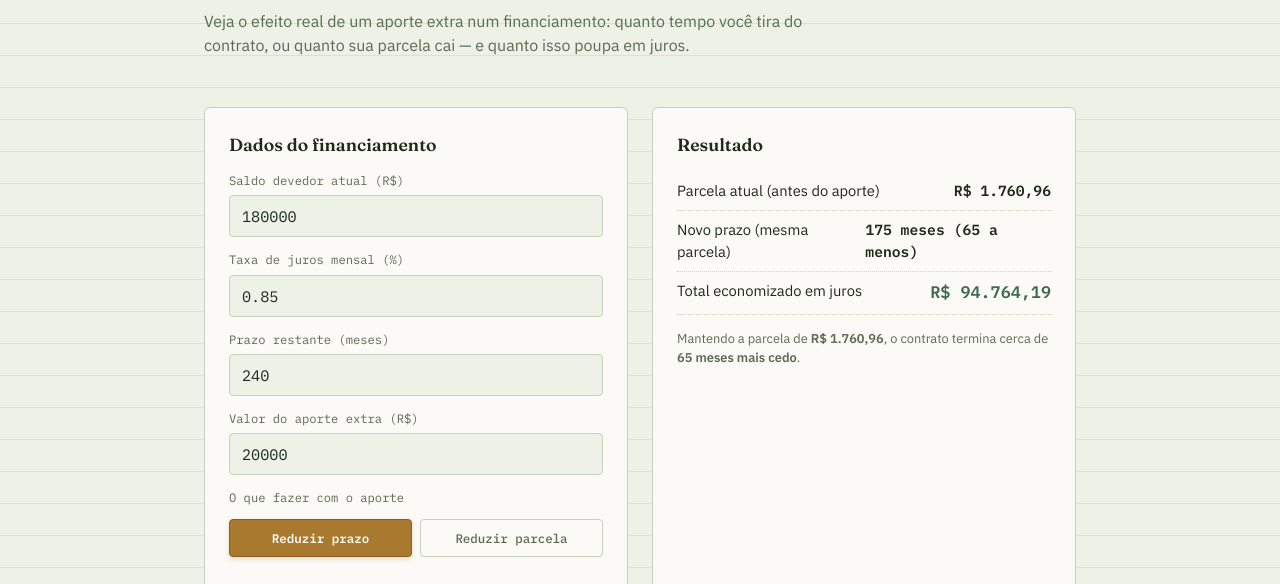
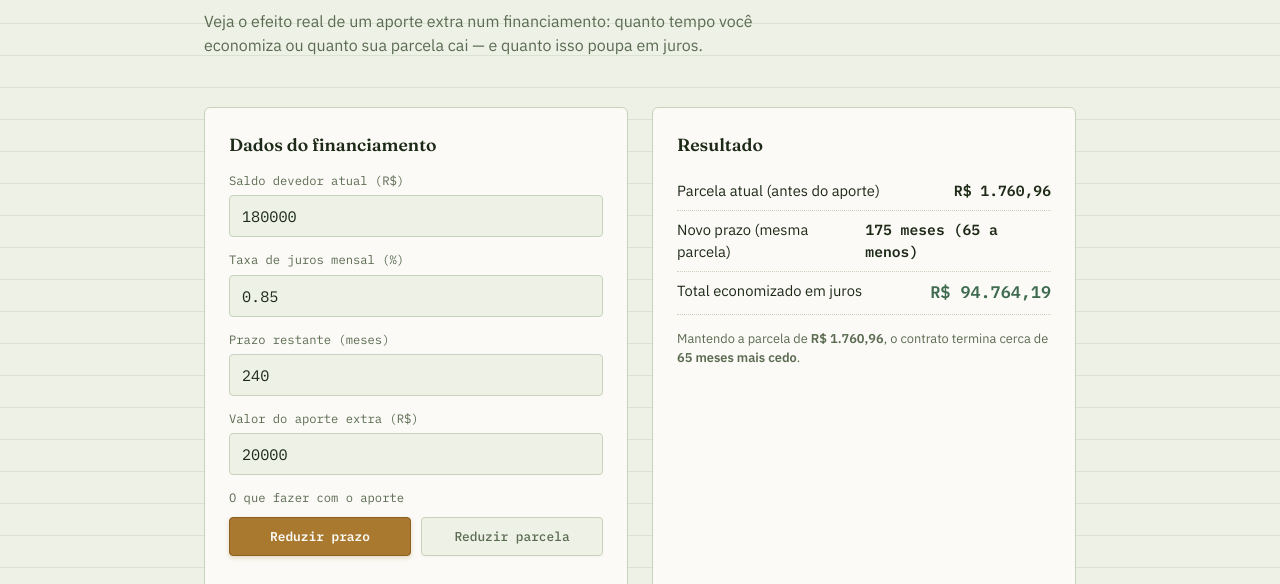
Before and after one commit to JeremiasPinheiro/razao-financas, a plain HTML site: page amortizacao-extra.html in a window 1280 px wide. Shown: the part 360-944 px from the top of the page. Drawn offline with Linux system fonts and the light colour scheme.

Commit message:
Refactor toggle button styles and update text

```diff
--- a/amortizacao-extra.html
+++ b/amortizacao-extra.html
@@ -49,41 +49,42 @@ label:first-of-type{ margin-top:0; }
 input[type=number],select{ width:100%; padding:10px 12px; font-family:'IBM Plex Mono',monospace; background:var(--paper); border:1.5px solid var(--paper-line); border-radius:4px; color:var(--ink); font-size:0.95rem; }
 input[type=number]:focus,select:focus{ outline:none; border-color:var(--brass); }
 
-/* ---------- ESTILIZAÇÃO DO TOGGLE / BOTÕES DE FUNÇÕES ---------- */
+/* ---------- ESTILIZAÇÃO COMPLETA DA CLASSE TOGGLE (BOTÕES) ---------- */
 .toggle {
   display: flex !important;
-  gap: 8px !important;
-  flex-wrap: wrap !important;
-  margin: 12px 0 !important;
+  gap: 10px !important;
+  margin: 10px 0 18px !important;
+  width: 100% !important;
 }
 
 .toggle button {
   flex: 1 !important;
+  display: inline-block !important;
   font-family: 'IBM Plex Mono', monospace !important;
-  font-size: 0.78rem !important;
+  font-size: 0.8rem !important;
   font-weight: 500 !important;
   padding: 10px 14px !important;
-  background: var(--card) !important;
+  text-align: center !important;
+  background-color: var(--paper) !important;
   color: var(--ink-soft) !important;
   border: 1.5px solid var(--paper-line) !important;
   border-radius: 4px !important;
   cursor: pointer !important;
-  text-decoration: none !important;
-  transition: all 0.2s ease !important;
-  box-shadow: 0 1px 2px rgba(0,0,0,0.04) !important;
+  transition: all 0.2s ease-in-out !important;
+  box-shadow: 0 1px 2px rgba(0,0,0,0.03) !important;
 }
 
-/* Efeito Hover */
+/* Efeito Hover (passar o mouse) */
 .toggle button:hover {
-  background: var(--paper) !important;
+  background-color: var(--card) !important;
   color: var(--ink) !important;
   border-color: var(--brass) !important;
   transform: translateY(-1px) !important;
 }
 
-/* Estado Ativo (.on) */
+/* Botão Selecionado (.on) */
 .toggle button.on {
-  background: var(--brass) !important;
+  background-color: var(--brass) !important;
   color: var(--card) !important;
   border-color: var(--brass-dark) !important;
   font-weight: 600 !important;
@@ -130,7 +131,7 @@ article p{ margin:0 0 14px; }
   <section class="hero">
     <div class="eyebrow">Calculadora</div>
     <h1>Amortização extra e quitação antecipada</h1>
-    <p>Veja o efeito real de um aporte extra num financiamento: quanto tempo você tira do contrato, ou quanto sua parcela cai — e quanto isso poupa em juros.</p>
+    <p>Veja o efeito real de um aporte extra num financiamento: quanto tempo você economiza ou quanto sua parcela cai — e quanto isso poupa em juros.</p>
   </section>
 
   <div class="grid">
@@ -148,6 +149,7 @@ article p{ margin:0 0 14px; }
       <label for="ae-extra">Valor do aporte extra (R$)</label>
       <input type="number" id="ae-extra" value="20000" min="0" step="500">
 
+      <!-- ESTRUTURA COM A CLASSE TOGGLE E OS BOTÕES DE OPÇÃO -->
       <label>O que fazer com o aporte</label>
       <div class="toggle" id="ae-modo">
         <button type="button" class="on" data-val="PRAZO">Reduzir prazo</button>
@@ -186,7 +188,7 @@ document.addEventListener('DOMContentLoaded', () => {
 
   let modo = 'PRAZO';
 
-  // Evento dos botões .toggle
+  // Lógica de alternância dos botões dentro de .toggle
   document.querySelectorAll('#ae-modo button').forEach(btn => {
     btn.addEventListener('click', () => {
       document.querySelectorAll('#ae-modo button').forEach(b => b.classList.remove('on'));
```
